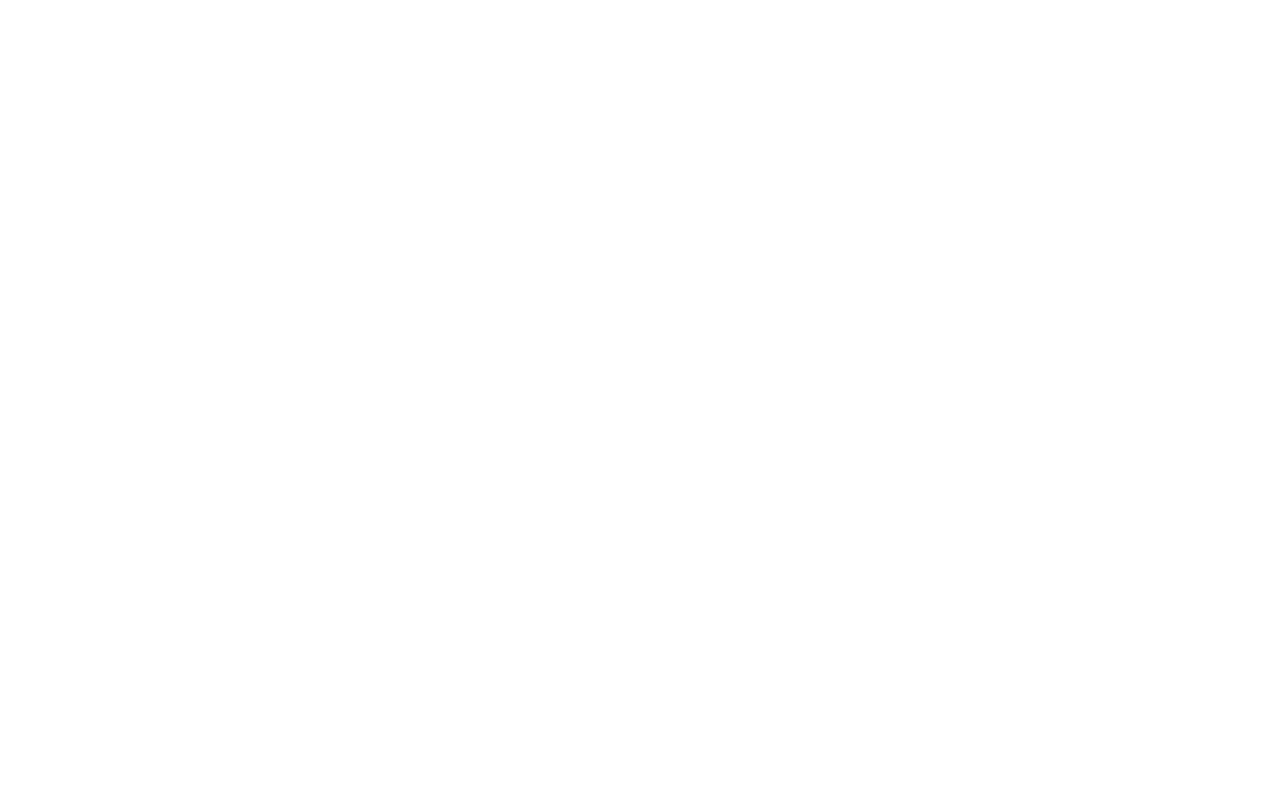
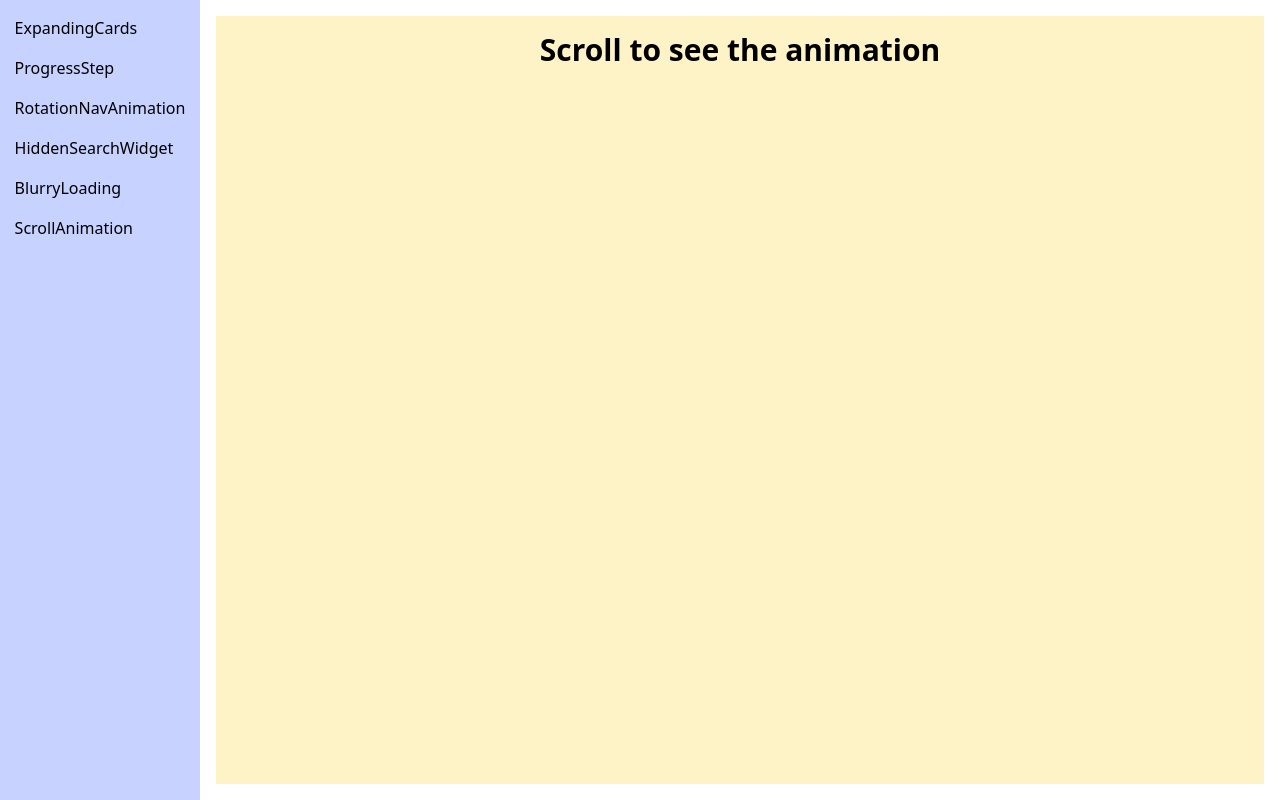
Before and after one commit to yinjg1997/attention-is-all-you-need, a Vue app: page /scroll_animation in a window 1280 px wide. Before the commit this address had no page. Built offline with nearby package versions, Linux system fonts and the light colour scheme.

Commit message:
feat: add ScrollAnimation.vue

```diff
--- /dev/null
+++ b/src/components/ScrollAnimation.vue
@@ -0,0 +1,42 @@
+<script setup lang="ts">
+import { onMounted, ref } from "vue";
+
+const boxRef = ref<HTMLDivElement[]>();
+
+const checkBoxes = () => {
+  const triggerBottom = (window.innerHeight / 5) * 4;
+  boxRef.value?.forEach((box) => {
+    const boxTop = box.getBoundingClientRect().top;
+    if (boxTop < triggerBottom) box.classList.add("translate-x-[0%]");
+    else box.classList.remove("translate-x-[0%]");
+  });
+};
+
+onMounted(() => {
+  checkBoxes();
+});
+
+const handleScroll = () => {
+  checkBoxes();
+};
+</script>
+<template>
+  <div
+    class="w-full h-full bg-amber-100 flex flex-col items-center overflow-x-hidden overflow-y-scroll"
+    @scroll="handleScroll"
+  >
+    <h1 class="text-3xl font-bold m-4">Scroll to see the animation</h1>
+    <div class="grow">
+      <template v-for="(item, index) in 20" :key="item">
+        <div
+          ref="boxRef"
+          class="w-[300px] h-[160px] rounded-2xl bg-blue-300 m-4 shadow-xl text-white font-bold text-4xl text-center leading-[160px] translate-x-[400%] transition-transform duration-400"
+        >
+          {{ item }}
+        </div>
+      </template>
+    </div>
+  </div>
+</template>
+
+<style scoped></style>
--- a/src/router/index.ts
+++ b/src/router/index.ts
@@ -5,7 +5,7 @@
     path: "/",
     name: "Home",
     component: () => import("../views/HomeView.vue"),
-    redirect: { name: "RotationNavAnimation" },
+    redirect: { name: "ExpandingCards" },
     children: [
       {
         path: "expanding_cards",
@@ -32,6 +32,11 @@
         name: "BlurryLoading",
         component: () => import("../components/BlurryLoading.vue"),
       },
+      {
+        path: "scroll_animation",
+        name: "ScrollAnimation",
+        component: () => import("../components/ScrollAnimation.vue"),
+      },
     ],
   },
 ];
```
